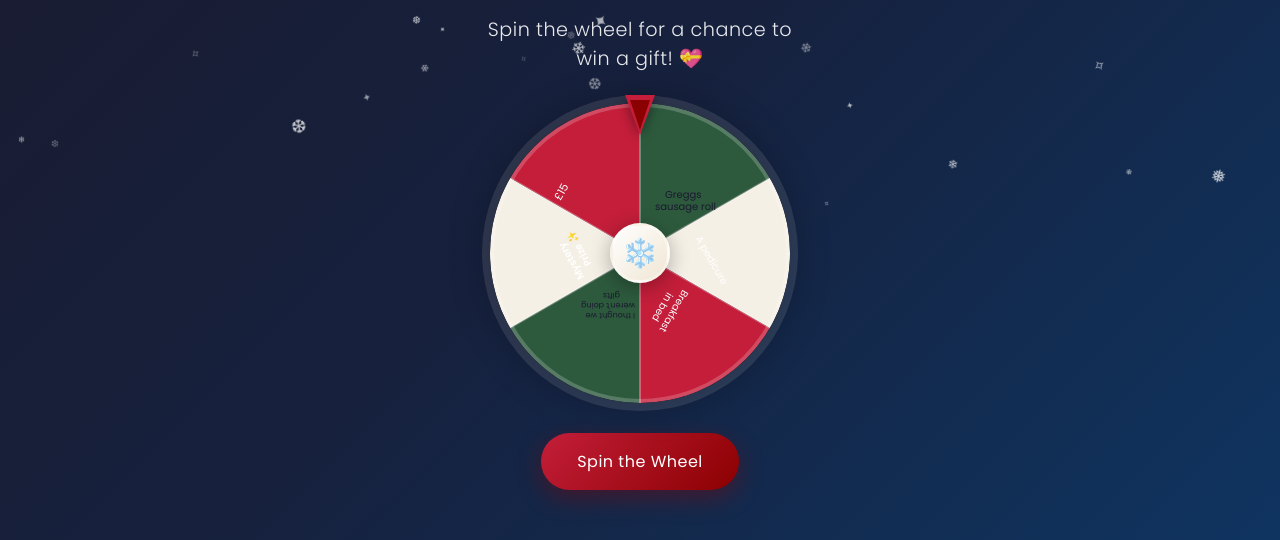
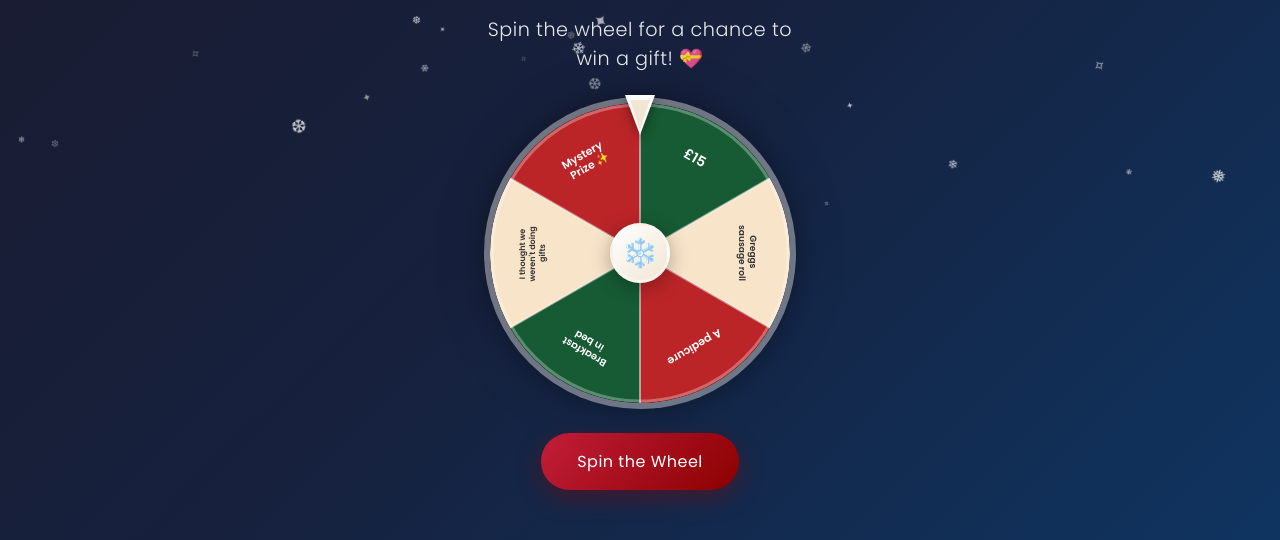
Before and after one commit to zainansarii/merry-xmas-lara, a plain HTML site: page index.html in a window 1280 px wide. Shown: the part 260-800 px from the top of the page. Drawn offline with Linux system fonts and the light colour scheme.

Commit message:
Refresh design

```diff
--- a/index.html
+++ b/index.html
@@ -144,9 +144,9 @@
             border-radius: 50%;
             position: relative;
             box-shadow:
-                0 0 0 8px rgba(255, 255, 255, 0.1),
-                0 0 40px rgba(0, 0, 0, 0.3),
-                inset 0 0 30px rgba(0, 0, 0, 0.1);
+                0 0 0 6px rgba(255, 255, 255, 0.4),
+                0 0 30px rgba(0, 0, 0, 0.4),
+                0 0 60px rgba(0, 0, 0, 0.2);
             transition: transform 4s cubic-bezier(0.17, 0.67, 0.12, 0.99);
             background: #1a1a2e;
         }
@@ -331,60 +331,61 @@
             <div class="wheel-wrapper">
                 <div class="wheel-pointer">
                     <svg viewBox="0 0 30 40">
-                        <polygon points="15,40 0,0 30,0" fill="#c41e3a"/>
-                        <polygon points="15,35 5,5 25,5" fill="#8b0000"/>
+                        <polygon points="15,40 0,0 30,0" fill="#fff"/>
+                        <polygon points="15,35 5,5 25,5" fill="#f0e6d3"/>
                     </svg>
                 </div>
                 <div class="wheel" id="wheel">
                     <svg viewBox="0 0 300 300">
-                        <defs>
-                            <path id="textPath1" d="M 150,150 m -100,0 a 100,100 0 0,1 100,-100" fill="none"/>
-                            <path id="textPath2" d="M 150,150 m 0,-100 a 100,100 0 0,1 100,100" fill="none"/>
-                            <path id="textPath3" d="M 150,150 m 100,0 a 100,100 0 0,1 -100,100" fill="none"/>
-                            <path id="textPath4" d="M 150,150 m 0,100 a 100,100 0 0,1 -100,-100" fill="none"/>
-                            <path id="textPath5" d="M 150,150 m -100,0 a 100,100 0 0,0 100,100" fill="none"/>
-                            <path id="textPath6" d="M 150,150 m 0,-100 a 100,100 0 0,0 -100,100" fill="none"/>
-                        </defs>
-                        <!-- Segments -->
-                        <path d="M150,150 L150,0 A150,150 0 0,1 279.9,75 Z" fill="#2d5a3d"/>
-                        <path d="M150,150 L279.9,75 A150,150 0 0,1 279.9,225 Z" fill="#f5f0e6"/>
-                        <path d="M150,150 L279.9,225 A150,150 0 0,1 150,300 Z" fill="#c41e3a"/>
-                        <path d="M150,150 L150,300 A150,150 0 0,1 20.1,225 Z" fill="#2d5a3d"/>
-                        <path d="M150,150 L20.1,225 A150,150 0 0,1 20.1,75 Z" fill="#f5f0e6"/>
-                        <path d="M150,150 L20.1,75 A150,150 0 0,1 150,0 Z" fill="#c41e3a"/>
+                        <!-- Segments - using brighter, more contrasting colors -->
+                        <path d="M150,150 L150,0 A150,150 0 0,1 279.9,75 Z" fill="#165B33"/>
+                        <path d="M150,150 L279.9,75 A150,150 0 0,1 279.9,225 Z" fill="#F8E4C8"/>
+                        <path d="M150,150 L279.9,225 A150,150 0 0,1 150,300 Z" fill="#BB2528"/>
+                        <path d="M150,150 L150,300 A150,150 0 0,1 20.1,225 Z" fill="#165B33"/>
+                        <path d="M150,150 L20.1,225 A150,150 0 0,1 20.1,75 Z" fill="#F8E4C8"/>
+                        <path d="M150,150 L20.1,75 A150,150 0 0,1 150,0 Z" fill="#BB2528"/>
                         <!-- Divider lines -->
-                        <line x1="150" y1="150" x2="150" y2="0" stroke="rgba(255,255,255,0.3)" stroke-width="2"/>
-                        <line x1="150" y1="150" x2="279.9" y2="75" stroke="rgba(255,255,255,0.3)" stroke-width="2"/>
-                        <line x1="150" y1="150" x2="279.9" y2="225" stroke="rgba(255,255,255,0.3)" stroke-width="2"/>
-                        <line x1="150" y1="150" x2="150" y2="300" stroke="rgba(255,255,255,0.3)" stroke-width="2"/>
-                        <line x1="150" y1="150" x2="20.1" y2="225" stroke="rgba(255,255,255,0.3)" stroke-width="2"/>
-                        <line x1="150" y1="150" x2="20.1" y2="75" stroke="rgba(255,255,255,0.3)" stroke-width="2"/>
-                        <!-- Text labels -->
-                        <text transform="rotate(-60, 150, 150)" fill="#fff" font-size="11" font-family="Poppins, sans-serif" font-weight="500">
-                            <tspan x="155" y="55">£15</tspan>
-                        </text>
-                        <text transform="rotate(0, 150, 150)" fill="#1a1a2e" font-size="10" font-family="Poppins, sans-serif" font-weight="500">
-                            <tspan x="175" y="95">Greggs</tspan>
-                            <tspan x="165" y="107">sausage roll</tspan>
-                        </text>
-                        <text transform="rotate(60, 150, 150)" fill="#fff" font-size="10" font-family="Poppins, sans-serif" font-weight="500">
-                            <tspan x="165" y="95">A pedicure</tspan>
-                        </text>
-                        <text transform="rotate(120, 150, 150)" fill="#fff" font-size="10" font-family="Poppins, sans-serif" font-weight="500">
-                            <tspan x="160" y="95">Breakfast</tspan>
-                            <tspan x="170" y="107">in bed</tspan>
-                        </text>
-                        <text transform="rotate(180, 150, 150)" fill="#1a1a2e" font-size="8" font-family="Poppins, sans-serif" font-weight="500">
-                            <tspan x="155" y="90">I thought we</tspan>
-                            <tspan x="155" y="100">weren't doing</tspan>
-                            <tspan x="170" y="110">gifts</tspan>
-                        </text>
-                        <text transform="rotate(240, 150, 150)" fill="#fff" font-size="10" font-family="Poppins, sans-serif" font-weight="600">
-                            <tspan x="157" y="90">Mystery</tspan>
-                            <tspan x="165" y="103">Prize ✨</tspan>
-                        </text>
+                        <line x1="150" y1="150" x2="150" y2="0" stroke="rgba(255,255,255,0.5)" stroke-width="2"/>
+                        <line x1="150" y1="150" x2="279.9" y2="75" stroke="rgba(255,255,255,0.5)" stroke-width="2"/>
+                        <line x1="150" y1="150" x2="279.9" y2="225" stroke="rgba(255,255,255,0.5)" stroke-width="2"/>
+                        <line x1="150" y1="150" x2="150" y2="300" stroke="rgba(255,255,255,0.5)" stroke-width="2"/>
+                        <line x1="150" y1="150" x2="20.1" y2="225" stroke="rgba(255,255,255,0.5)" stroke-width="2"/>
+                        <line x1="150" y1="150" x2="20.1" y2="75" stroke="rgba(255,255,255,0.5)" stroke-width="2"/>
+                        <!-- Text labels - positioned along segment center lines, readable -->
+                        <g font-family="Poppins, sans-serif" font-weight="600" text-anchor="middle">
+                            <!-- Segment 1: Green, top-right (0-60°) - center at 30° -->
+                            <text transform="rotate(30, 150, 150)" x="150" y="45" fill="#fff" font-size="14">£15</text>
+
+                            <!-- Segment 2: Cream (60-120°) - center at 90° -->
+                            <text transform="rotate(90, 150, 150)" x="150" y="40" fill="#333" font-size="9">
+                                <tspan x="150" dy="0">Greggs</tspan>
+                                <tspan x="150" dy="11">sausage roll</tspan>
+                            </text>
+
+                            <!-- Segment 3: Red (120-180°) - center at 150° -->
+                            <text transform="rotate(150, 150, 150)" x="150" y="45" fill="#fff" font-size="11">A pedicure</text>
+
+                            <!-- Segment 4: Green (180-240°) - center at 210° -->
+                            <text transform="rotate(210, 150, 150)" x="150" y="40" fill="#fff" font-size="10">
+                                <tspan x="150" dy="0">Breakfast</tspan>
+                                <tspan x="150" dy="12">in bed</tspan>
+                            </text>
+
+                            <!-- Segment 5: Cream (240-300°) - center at 270° -->
+                            <text transform="rotate(270, 150, 150)" x="150" y="35" fill="#333" font-size="8">
+                                <tspan x="150" dy="0">I thought we</tspan>
+                                <tspan x="150" dy="10">weren't doing</tspan>
+                                <tspan x="150" dy="10">gifts</tspan>
+                            </text>
+
+                            <!-- Segment 6: Red (300-360°) - center at 330° - MYSTERY PRIZE -->
+                            <text transform="rotate(330, 150, 150)" x="150" y="40" fill="#fff" font-size="11">
+                                <tspan x="150" dy="0">Mystery</tspan>
+                                <tspan x="150" dy="13">Prize ✨</tspan>
+                            </text>
+                        </g>
                         <!-- Outer ring decoration -->
-                        <circle cx="150" cy="150" r="148" fill="none" stroke="rgba(255,255,255,0.2)" stroke-width="4"/>
+                        <circle cx="150" cy="150" r="148" fill="none" stroke="rgba(255,255,255,0.3)" stroke-width="3"/>
                     </svg>
                 </div>
                 <div class="wheel-center">❄️</div>
@@ -420,11 +421,7 @@
             }
         }
 
-        // Spin wheel - always lands on Mystery Prize
-        // SVG wheel: segments are 60° each, starting from top going clockwise
-        // Segment order: £15 (330-30°), Greggs (30-90°), Pedicure (90-150°),
-        // Breakfast (150-210°), No gifts (210-270°), Mystery (270-330°)
-        // Mystery Prize center is at 300° from top
+        // Spin wheel - ALWAYS lands on Mystery Prize (Segment 6: 300-360°, center 330°)
         let isSpinning = false;
         let currentRotation = 0;
 
@@ -437,14 +434,14 @@
             btn.disabled = true;
             btn.textContent = 'Spinning...';
 
-            // Mystery Prize segment is at 270-330° range, center at 300°
-            // To land pointer (at top/0°) on this segment, we rotate wheel so 300° is at top
-            // That means rotating by (360 - 300) = 60° plus full spins
-            const fullSpins = 4 + Math.floor(Math.random() * 2); // 4-5 full spins
-            const targetAngle = 300; // Center of Mystery Prize segment
-            const variation = (Math.random() - 0.5) * 30; // ±15 degrees for realism
+            // Mystery Prize is segment 6 (300-360° range, center at 330°)
+            // Pointer is at top (0°). To land on 330°, wheel must rotate so 330° is at top.
+            // Rotation needed: 360° - 330° = 30° (plus some full spins for drama)
+            const fullSpins = 5 + Math.floor(Math.random() * 3); // 5-7 full spins
+            const landingOffset = 30; // This puts center of Mystery Prize at pointer
+            const variation = (Math.random() - 0.5) * 50; // ±25° variation within the segment
 
-            currentRotation += (fullSpins * 360) + (360 - targetAngle) + variation;
+            currentRotation += (fullSpins * 360) + landingOffset + variation;
 
             wheel.style.transform = `rotate(${currentRotation}deg)`;
 
@@ -457,7 +454,7 @@
 
         // Create confetti effect - Christmas colors
         function createConfetti() {
-            const colors = ['#c41e3a', '#2d5a3d', '#f5f0e6', '#8b0000', '#1e3d2f'];
+            const colors = ['#BB2528', '#165B33', '#F8E4C8', '#fff', '#EA4630'];
             const reveal = document.getElementById('prizeReveal');
 
             for (let i = 0; i < 50; i++) {
```
